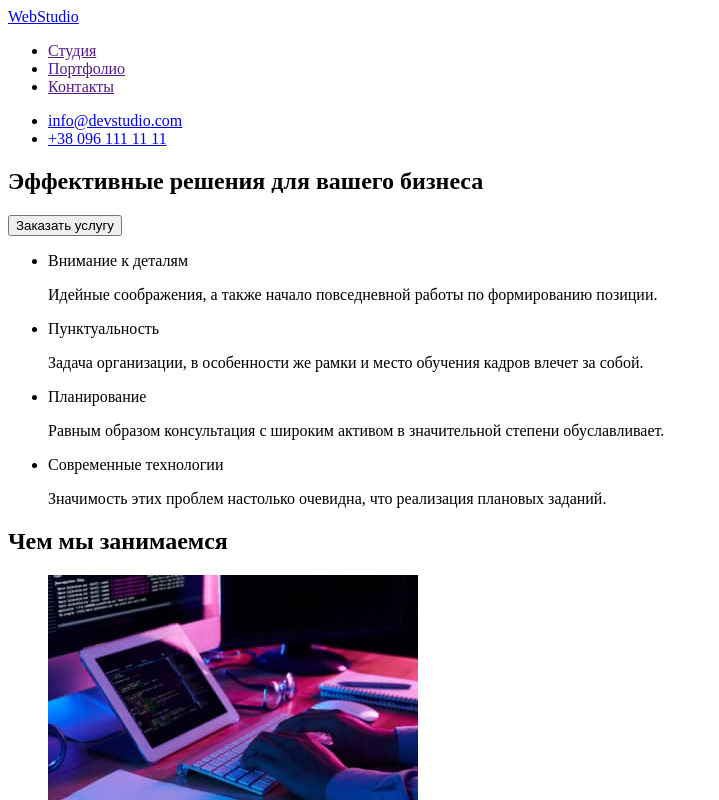
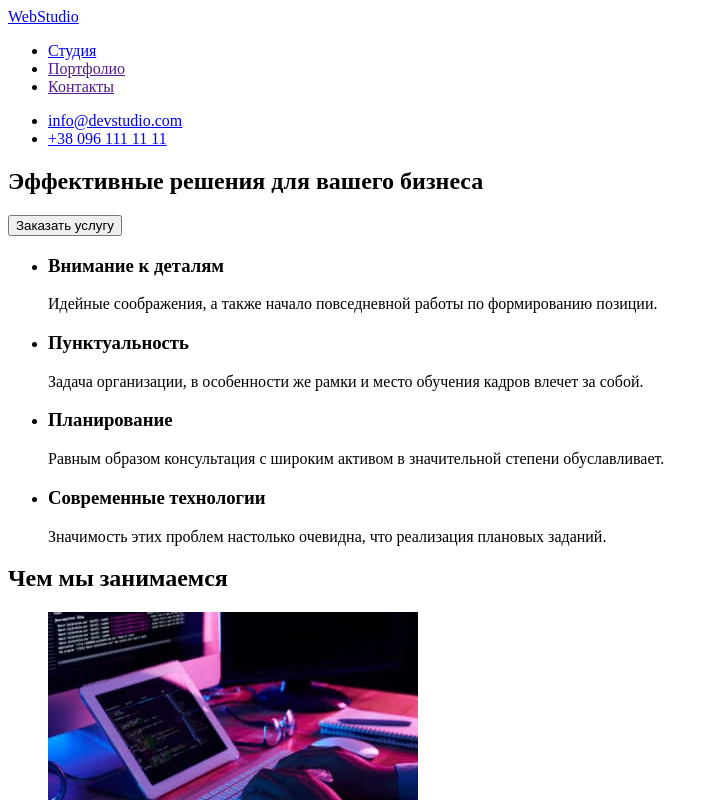
Before and after one commit to ArtemAraratik/GoItEd, a plain HTML site: page index.html in a window 1280 px wide. Shown: the top 800 px of the page, without its empty margins (0-719 px from the left). Drawn offline with Linux system fonts and the light colour scheme.

Commit message:
Update index.html

```diff
--- a/index.html
+++ b/index.html
@@ -10,7 +10,7 @@
 <header>
     <a href="./index.html">WebStudio</a>
  <nav><ul>
-    <li><a href="">Студия</a></li>
+    <li><a href="./index.html">Студия</a></li>
     <li><a href="">Портфолио</a></li>
     <li><a href="">Контакты</a></li>
     </ul>
@@ -27,20 +27,26 @@
     </section>
     <section>
         <ul>
-            <li>Внимание к деталям
+            <li>
+                <h3>Внимание к деталям</h3>
                 <p>Идейные соображения, а также начало повседневной работы по формированию позиции.</p>
             </li>
-            <li>Пунктуальность
+            <li>
+                <h3>Пунктуальность</h3>
                 <p>Задача организации, в особенности же рамки и место обучения кадров влечет за собой.</p>
             </li>
-            <li>Планирование
+            <li>
+                <h3>Планирование</h3>
                 <p>Равным образом консультация с широким активом в значительной степени обуславливает.</p>
             </li>
-            <li>Современные технологии
+            <li>
+                <h3>Современные технологии</h3>
                 <p>Значимость этих проблем настолько очевидна, что реализация плановых заданий.</p>
             </li>
         </ul>
-           <h2>Чем мы занимаемся</h2>
+    </section>
+    <section>
+        <h2>Чем мы занимаемся</h2>
            <ul>
             <li>
                 <img src="./images/type_on_computer.jpg" alt="type on computer" width="370" height="294">
@@ -82,7 +88,7 @@
     <address>
          <ul>
             <li>
-                <a href="https://goo.gl/maps/Pk6M8Hwn7Ymns1E6A">г. Киев, пр-т Леси Украинки, 26</a>
+                <a href="https://goo.gl/maps/Pk6M8Hwn7Ymns1E6A" target="_blank" rel="noopener, nofollow">г. Киев, пр-т Леси Украинки, 26</a>
             </li>
             <li>
                 <a href="mailto:info@example.com">info@example.com</a>
```
